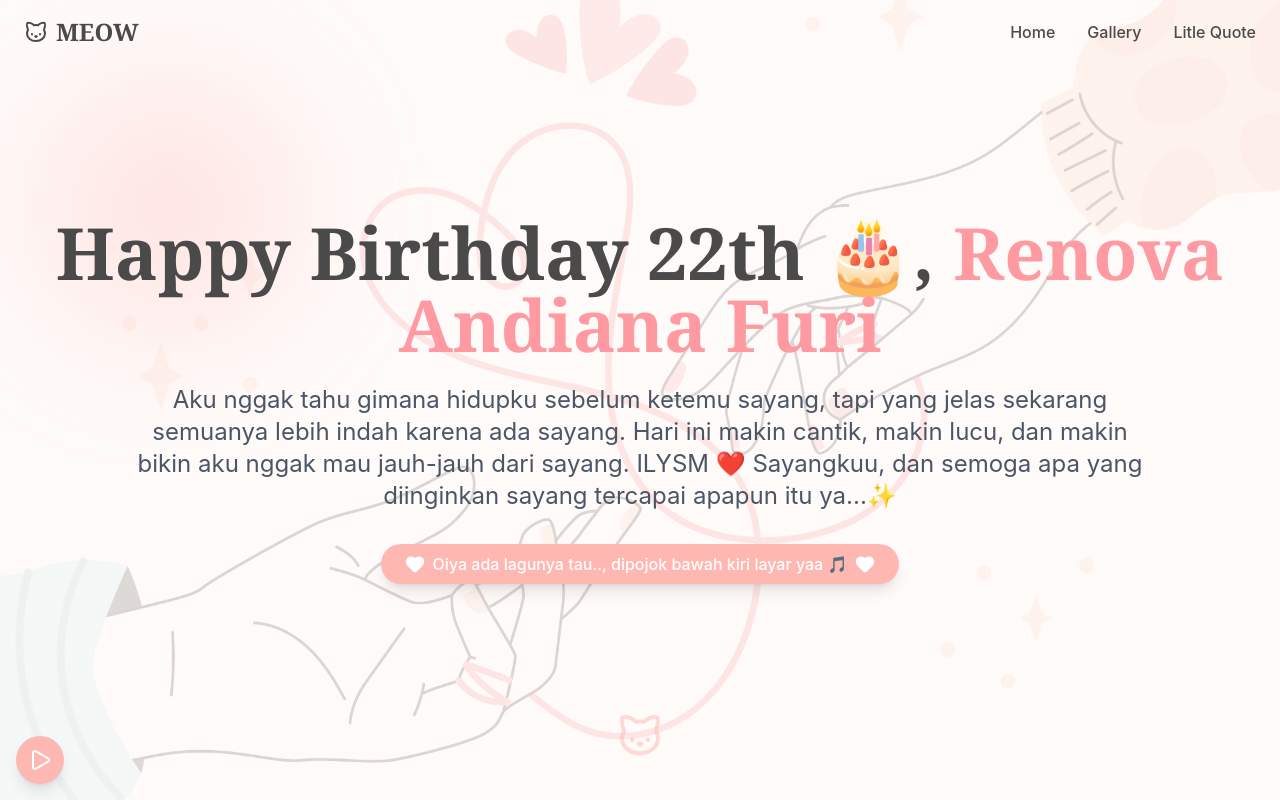
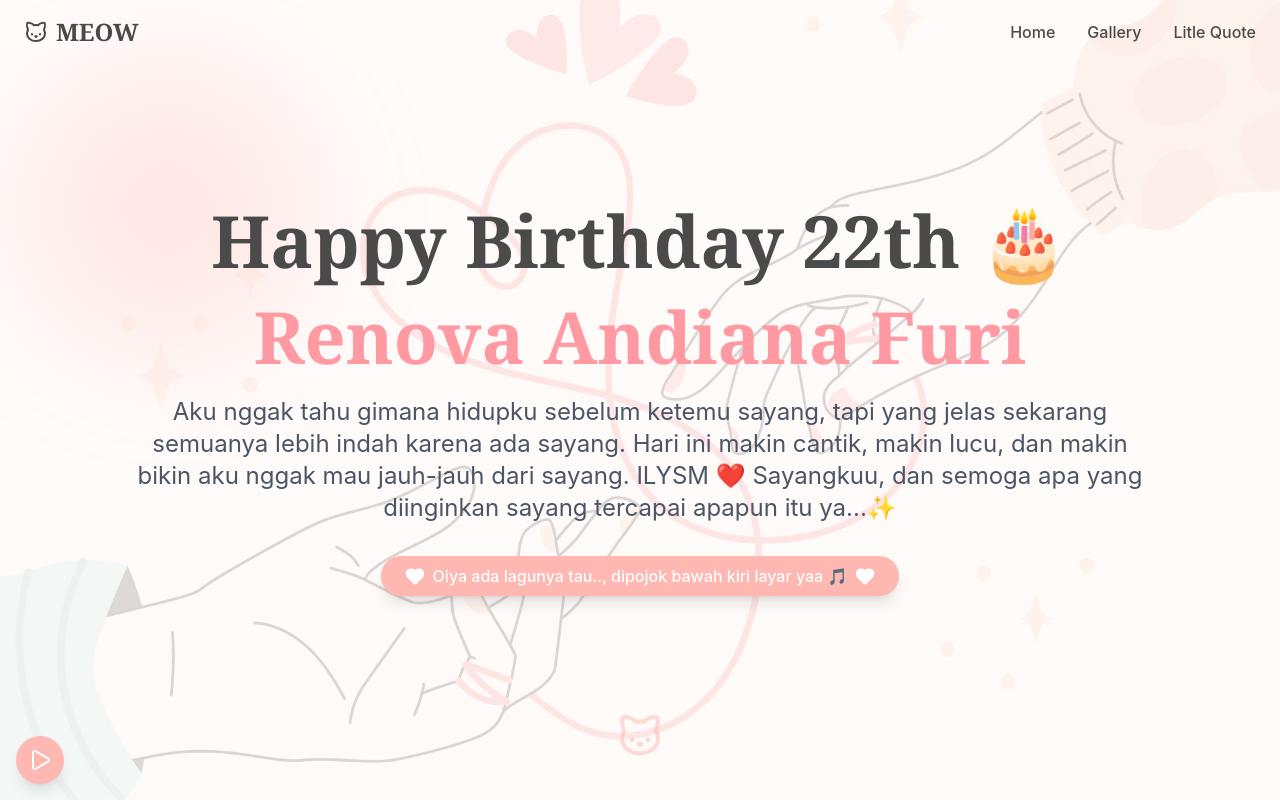
Before and after one commit to leksaiueo/renova_andiana_furi, a React (Vite) app: page / in a window 1280 px wide. Both pictures are taken after a click on the button "Yes". Shown: the top 800 px of the page. Built offline with nearby package versions, Linux system fonts and the light colour scheme.

Commit message:
benerin home

```diff
--- a/src/components/LandingPage.tsx
+++ b/src/components/LandingPage.tsx
@@ -353,8 +353,10 @@ const Hero = () => {
           animate={{ opacity: 1, y: 0 }}
           transition={{ duration: 0.8 }}
         >
-          <h1 className="text-3xl sm:text-5xl md:text-7xl font-serif font-bold text-soft-text mb-4 sm:mb-6">
-            Happy Birthday 22th 🎂,{" "}
+          <h2 className="text-3xl sm:text-5xl md:text-7xl font-serif font-bold text-soft-text mb-4 sm:mb-6">
+            Happy Birthday 22th 🎂{" "}
+          </h2>
+          <h1 className="text-2xl sm:text-3xl md:text-7xl font-serif font-bold text-soft-text mb-4 sm:mb-6">
             <span className="text-soft-accent">Renova Andiana Furi</span>
           </h1>
           <p className="text-base sm:text-xl md:text-2xl text-gray-600 mb-6 sm:mb-8 max-w-xl sm:max-w-5xl mx-auto">
```
